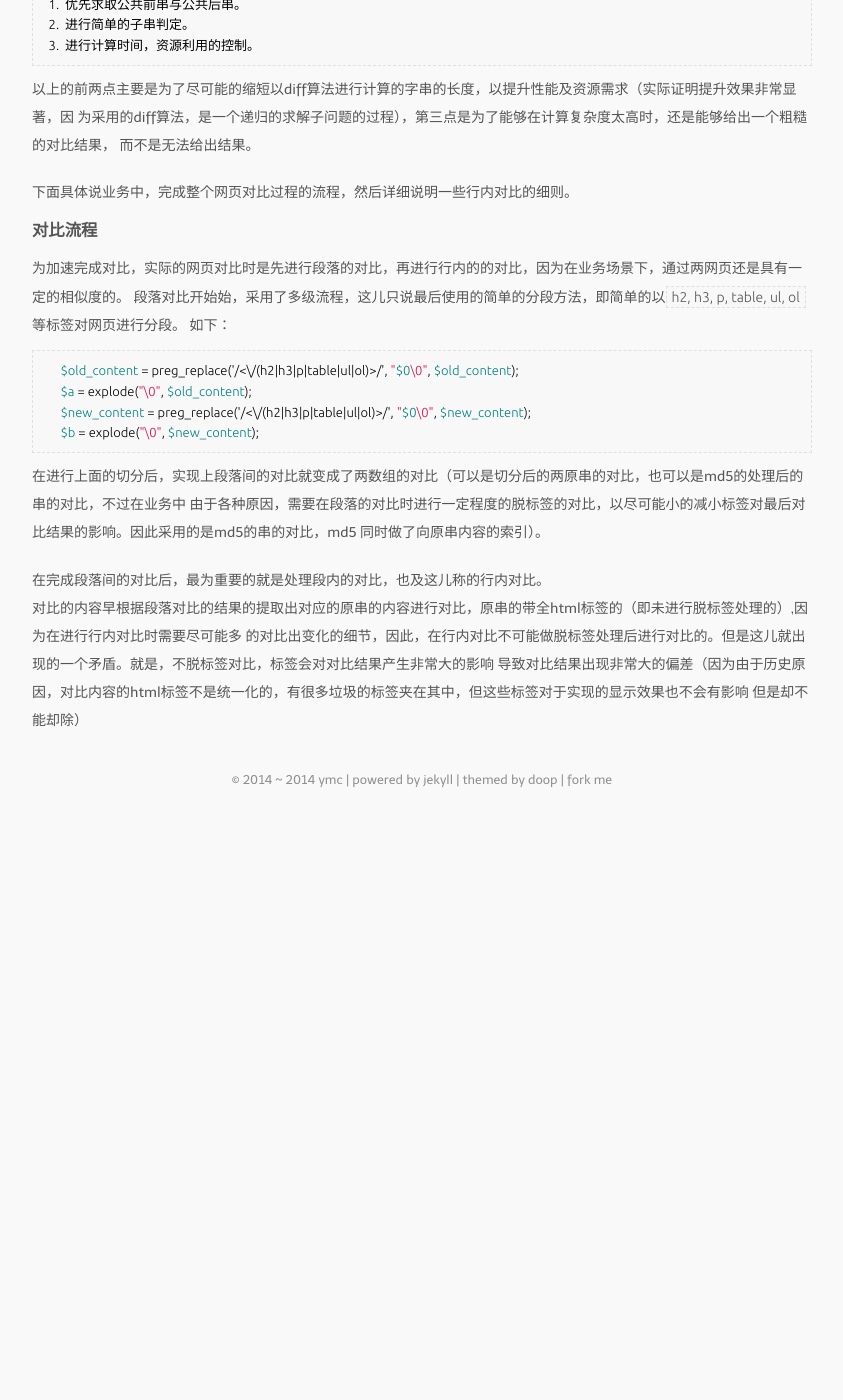
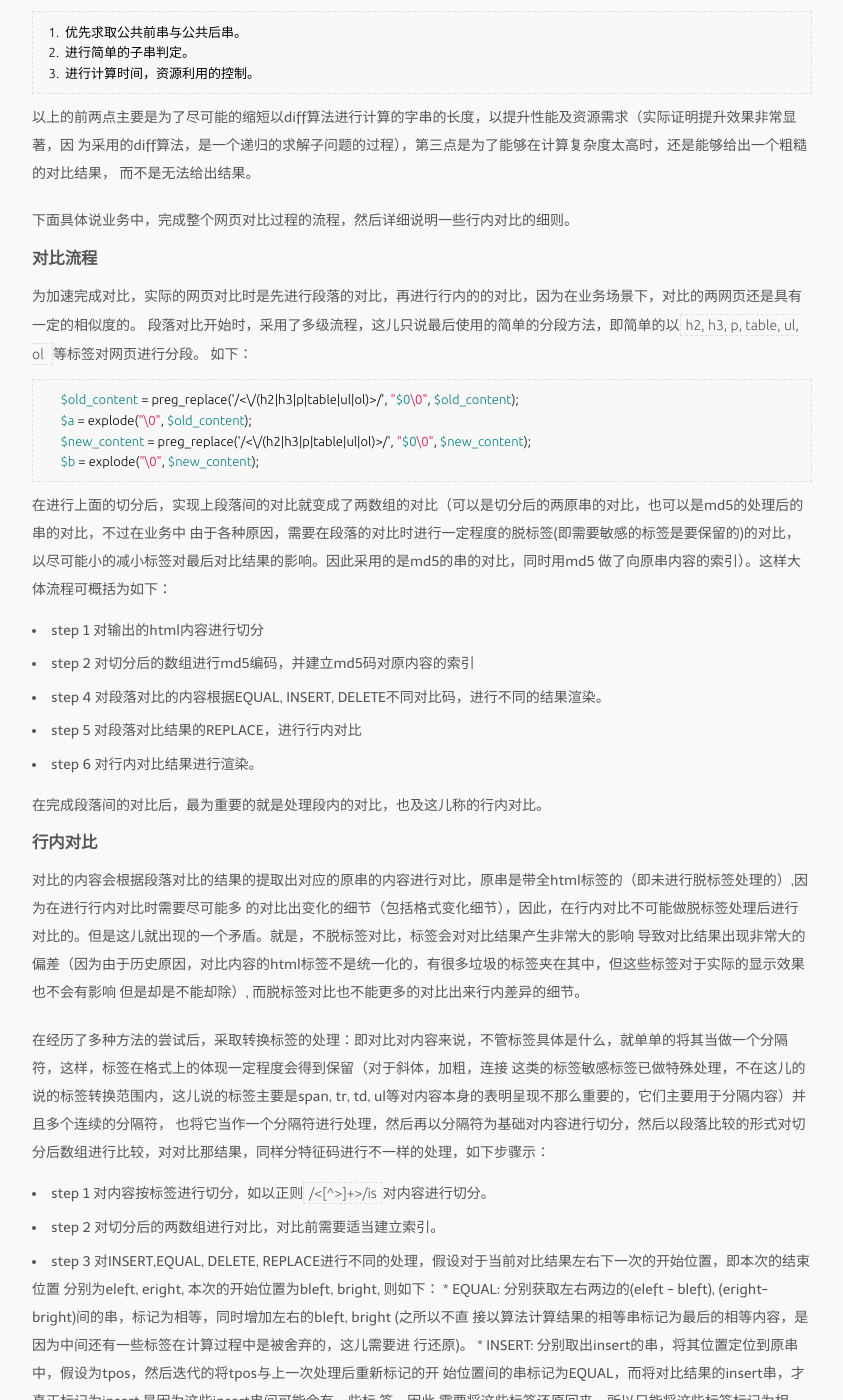
Before and after one commit to doop-ymc/doop-ymc.github.io, a Jekyll site: the page built from _posts/tech/2014-07-24-entry-version-diff-3.markdown, in a window 1280 px wide and 1400 px high, scrolled down 293 px. Shown: the whole window, without its empty margins (218-1061 px from the left). Built offline with Jekyll 4.4.1, drawn with Linux system fonts in a browser that asks for light colours; Markdown is read by kramdown in place of the engine named in the settings; before the commit the page ends 1094 px from its top, so only the background shows below that; some of the changed text lies outside the part shown.

Commit message:
add post

````diff
--- a/_posts/tech/2014-07-24-entry-version-diff-3.markdown
+++ b/_posts/tech/2014-07-24-entry-version-diff-3.markdown
@@ -1,5 +1,5 @@
 ---
-title: 网页版本对比系列二 ——业务对比逻辑及行内对比
+title: 网页版本对比系列二 ——业 务对比逻辑及行内对比
 layout: post
 category: 技术
 tag:
@@ -7,10 +7,10 @@ tag:
     - 算法
 ---
 
-上三节，基本对是对具体的对比算法的描述，而要很好的把算法应用得具体的业务场景，还需要一些
+上三节，基本完成了对具体的对比算法的描述，而要很好的把算法应用得具体的业务场景，还需要一些
 必需的逻辑规则及优化。
 
-如在具体在应用上面的介绍的对比算法进行字串的对比时，不是简单的就将两串丢人算法入口就OK了，
+如在具体在应用上面的应用对比算法进行字串的对比时，不是简单的就将两串丢人算法入口就OK了，
 还需要做一些加速措施及资源控制具体认为比较重要的有以下三点，不细说:
 
     1.  优先求取公共前串与公共后串。
@@ -25,8 +25,8 @@ tag:
 
 ###对比流程
 
-为加速完成对比，实际的网页对比时是先进行段落的对比，再进行行内的的对比，因为在业务场景下，通过两网页还是具有一定的相似度的。
-段落对比开始始，采用了多级流程，这儿只说最后使用的简单的分段方法，即简单的以`h2, h3, p, table, ul, ol ` 等标签对网页进行分段。
+为加速完成对比，实际的网页对比时是先进行段落的对比，再进行行内的的对比，因为在业务场景下，对比的两网页还是具有一定的相似度的。
+段落对比开始时，采用了多级流程，这儿只说最后使用的简单的分段方法，即简单的以`h2, h3, p, table, ul, ol ` 等标签对网页进行分段。
 如下：
 
 ```php
@@ -37,11 +37,58 @@ tag:
 ```
 
 在进行上面的切分后，实现上段落间的对比就变成了两数组的对比（可以是切分后的两原串的对比，也可以是md5的处理后的串的对比，不过在业务中
-由于各种原因，需要在段落的对比时进行一定程度的脱标签的对比，以尽可能小的减小标签对最后对比结果的影响。因此采用的是md5的串的对比，md5
-同时做了向原串内容的索引）。
+由于各种原因，需要在段落的对比时进行一定程度的脱标签(即需要敏感的标签是要保留的)的对比，以尽可能小的减小标签对最后对比结果的影响。因此采用的是md5的串的对比，同时用md5
+做了向原串内容的索引）。这样大体流程可概括为如下：
+
+*  step 1 对输出的html内容进行切分
+*  step 2 对切分后的数组进行md5编码，并建立md5码对原内容的索引
+*  step 4 对段落对比的内容根据EQUAL, INSERT, DELETE不同对比码，进行不同的结果渲染。
+*  step 5 对段落对比结果的REPLACE，进行行内对比
+*  step 6 对行内对比结果进行渲染。
 
 在完成段落间的对比后，最为重要的就是处理段内的对比，也及这儿称的行内对比。
-对比的内容早根据段落对比的结果的提取出对应的原串的内容进行对比，原串的带全html标签的（即未进行脱标签处理的）,因为在进行行内对比时需要尽可能多
-的对比出变化的细节，因此，在行内对比不可能做脱标签处理后进行对比的。但是这儿就出现的一个矛盾。就是，不脱标签对比，标签会对对比结果产生非常大的影响
-导致对比结果出现非常大的偏差（因为由于历史原因，对比内容的html标签不是统一化的，有很多垃圾的标签夹在其中，但这些标签对于实现的显示效果也不会有影响
-但是却不能却除）
+###行内对比
+
+对比的内容会根据段落对比的结果的提取出对应的原串的内容进行对比，原串是带全html标签的（即未进行脱标签处理的）,因为在进行行内对比时需要尽可能多
+的对比出变化的细节（包括格式变化细节），因此，在行内对比不可能做脱标签处理后进行对比的。但是这儿就出现的一个矛盾。就是，不脱标签对比，标签会对对比结果产生非常大的影响
+导致对比结果出现非常大的偏差（因为由于历史原因，对比内容的html标签不是统一化的，有很多垃圾的标签夹在其中，但这些标签对于实际的显示效果也不会有影响
+但是却是不能却除）, 而脱标签对比也不能更多的对比出来行内差异的细节。
+
+在经历了多种方法的尝试后，采取转换标签的处理：即对比对内容来说，不管标签具体是什么，就单单的将其当做一个分隔符，这样，标签在格式上的体现一定程度会得到保留（对于斜体，加粗，连接
+这类的标签敏感标签已做特殊处理，不在这儿的说的标签转换范围内，这儿说的标签主要是span, tr, td, ul等对内容本身的表明呈现不那么重要的，它们主要用于分隔内容）并且多个连续的分隔符，
+也将它当作一个分隔符进行处理，然后再以分隔符为基础对内容进行切分，然后以段落比较的形式对切分后数组进行比较，对对比那结果，同样分特征码进行不一样的处理，如下步骤示：
+
+*   step 1 对内容按标签进行切分，如以正则`/<[^>]+>/is`对内容进行切分。
+*   step 2 对切分后的两数组进行对比，对比前需要适当建立索引。
+*   step 3 对INSERT,EQUAL, DELETE, REPLACE进行不同的处理，假设对于当前对比结果左右下一次的开始位置，即本次的结束位置
+    分别为eleft, eright, 本次的开始位置为bleft, bright, 则如下：
+        *  EQUAL: 分别获取左右两边的(eleft - bleft), (eright-bright)间的串，标记为相等，同时增加左右的bleft, bright (之所以不直
+            接以算法计算结果的相等串标记为最后的相等内容，是因为中间还有一些标签在计算过程中是被舍弃的，这儿需要进
+            行还原)。
+        *  INSERT: 分别取出insert的串，将其位置定位到原串中，假设为tpos，然后迭代的将tpos与上一次处理后重新标记的开
+            始位置间的串标记为EQUAL，而将对比结果的insert串，才真正标记为insert,是因为这些insert串间可能会有一些标
+            签，因此 需要将这些标签还原回来，所以只能将这些标签标记为相等。
+        *  DELETE: 原理同INSERT
+        *  REPLACE: 这个逻辑较为复杂，下面详细讨论。
+*  step 4 用最后生成的对比结果，替换对应的段落的对比。
+
+下面看一下行内对比时按标签拆分后，对比中结果中REPLACE的处理。
+这部分还需要进一步进行字符级的对比，主要的对比步骤如下示：
+
+*   step 1 将左右两边的REPLACE数组，以"\1", 重新组合成字符串。（之所以以"\1", 组合是为了保持标签的分隔属性）
+*   step 2 将组合后的字符串传入对比算法进行对比，得到字符级的一个对比结果，此时需要如上示对对比结果中的INSERT, EQUAL, DELETE, REPLACE同样分别进行处理。
+        *   INSERT: 以"\1", 进行分隔，分别在原串中找到insert串进行标记。
+        *   DELETE: 同上
+        *   EQUAL : 通常情况是，不进行任何处理，直接延长处理串，不过在前一个对比结果，与后一个对比结果是插入或者删除
+                    时，且都是基于分隔符"\1"时，则需要特殊的处理逻辑，此时的相等串需要被标记为替换串，及REPLACE串，
+                    因为在前后有插入或者删除分隔符时，通常情况表示，格式有变化，这种情况特别是在表格中，表现最为突出。
+        *   REPLACE: 这个处理结果实际上是同删除与插入逻辑的，只是在进行标记时，是将其标记为REPLACE。
+*   step 3 同样替换上一级的对应的对比结果。
+
+这其中当然还有很多的细节，不过大体流程是如上的。
+另上面的对EQUAL判定前后的对比的情况是为了，处理下面这种情况，修改前如下示：
+[![edit](/media/files/tech/diff_0.png)]()
+修改后：
+[![edit](/media/files/tech/diff_1.png)]()
+这种修改实际上从内容上来说，是没有改变的，但是分隔位置却是不一致的。
+一些其它的情况，慢慢补充。
````
